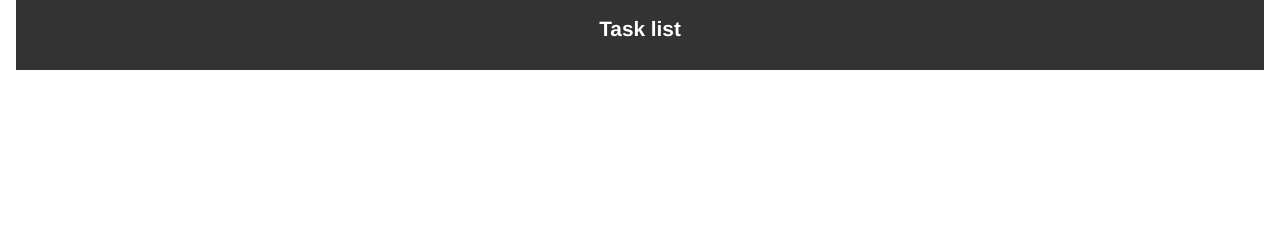
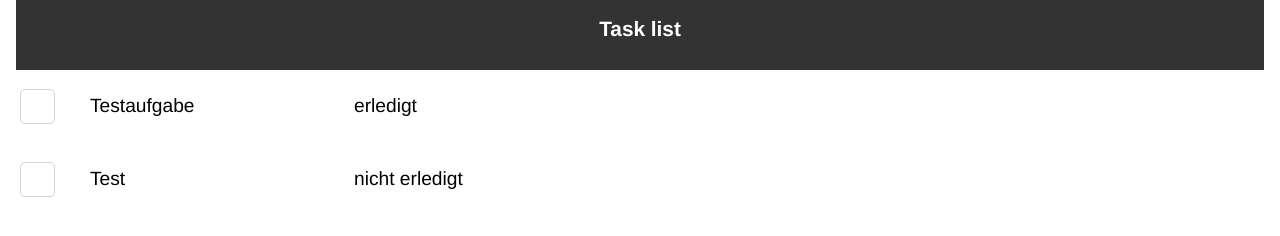
Before and after one commit to Jacques1988/mytasks_d, an Angular app: page / in a window 1280 px wide. Shown: the part 468-704 px from the top of the page. Built offline with nearby package versions, Linux system fonts and the light colour scheme.

Commit message:
update styling of task App

```diff
--- /dev/null
+++ b/src/app/mock-data.ts
@@ -0,0 +1,32 @@
+export let tasks  = [
+    {
+        id: 1,
+        task: "Blumen gießen",
+        status: "incomplete",
+        checked: false
+    },
+    {
+        id: 2,
+        task: "Esel knuddeln",
+        status: "completed",
+        checked: true
+    },
+    {
+        id: 3,
+        task: "Gänse füttern",
+        status: "incomplete",
+        checked: false
+    },
+    {
+        id: 4,
+        task: "Einkaufen",
+        status: "incomplete",
+        checked: false
+    },
+    {
+        id: 5,
+        task: "Programmieren",
+        status: "incomplete",
+        checked: false
+    },
+]
--- /dev/null
+++ b/src/app/services/tasks.service.ts
@@ -0,0 +1,16 @@
+import { Injectable } from '@angular/core';
+import { tasks } from '../mock-data';
+
+@Injectable({
+  providedIn: 'root'
+})
+export class TasksService {
+  tasks = tasks
+  constructor() { }
+
+
+  getAllTasks(){
+    return this.tasks
+  }
+
+}
--- a/src/app/task-list/task-list.component.css
+++ b/src/app/task-list/task-list.component.css
@@ -10,3 +10,10 @@
     color:#fff;
     padding:0.5rem 0;
 }
+
+.list-group{
+    margin: 0;
+    padding:0;
+    list-style-type: none;
+    /* background-color: red; */
+}
--- a/src/app/task-list/task-list.component.html
+++ b/src/app/task-list/task-list.component.html
@@ -2,4 +2,8 @@
     <div class="container-header">
         <h3 class="teaser">Task list</h3>
     </div>
+    <ul class="list-group">
+        <app-task></app-task>
+    </ul>
+
 </section>
--- a/src/app/task-list/task-list.component.ts
+++ b/src/app/task-list/task-list.component.ts
@@ -1,11 +1,15 @@
-import { Component } from '@angular/core';
+import { Component, inject } from '@angular/core';
+import { TasksService } from '../services/tasks.service';
+import { TaskComponent } from "./task/task.component";
 
 @Component({
   selector: 'app-task-list',
-  imports: [],
+  imports: [TaskComponent],
   templateUrl: './task-list.component.html',
   styleUrl: './task-list.component.css'
 })
 export class TaskListComponent {
+  tasks = inject(TasksService).getAllTasks()
+
 
 }
--- /dev/null
+++ b/src/app/task-list/task/task.component.css
@@ -0,0 +1,54 @@
+
+.list-group-item{
+    display:flex;
+    justify-content: flex-start;
+    align-items:center;
+    width:100%;
+    padding:1rem 0;
+}
+
+.task-text{
+    font-family: 'Helvetica';
+    font-size:1.2rem;
+    padding:0 2rem;
+    min-width:200px;
+}
+
+input[type="checkbox"]{
+    border-radius: 5px;
+    display: flex;
+    align-items: center;
+    justify-content: center;
+    cursor: pointer;
+    appearance: none;
+    width:35px;
+    height:35px;
+    border:1px solid lightgrey;
+    transition:all 0.225s ease-in-out;
+    position:relative;
+}
+
+input[type="checkbox"]:checked{
+    background-color:#c128e5;;
+}
+
+
+input[type="checkbox"]:checked::after {
+    content: '\2714';
+    font-size: 25px;
+    color: lime;
+    position: absolute;
+}
+
+
+
+@media (max-width:600px){
+    .task-text {
+        min-width:unset;
+        padding: 0 1rem;
+    }
+
+    .status {
+        display: none;
+    }
+}
--- /dev/null
+++ b/src/app/task-list/task/task.component.html
@@ -0,0 +1,10 @@
+<li class="list-group-item">
+    <input type="checkbox" >
+    <span class="task-text">Testaufgabe</span>
+    <span class="task-text status">erledigt</span>
+</li>
+<li class="list-group-item">
+    <input type="checkbox" >
+    <span class="task-text">Test</span>
+    <span class="task-text status"> nicht erledigt</span>
+</li>
```
Also changed, not shown: src/app/task-list/task/task.component.ts (added, +11 -0 lines), 2 other files (tests, documents, lock files or other folders).
